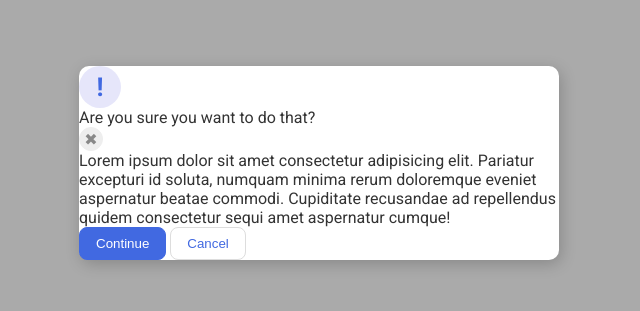
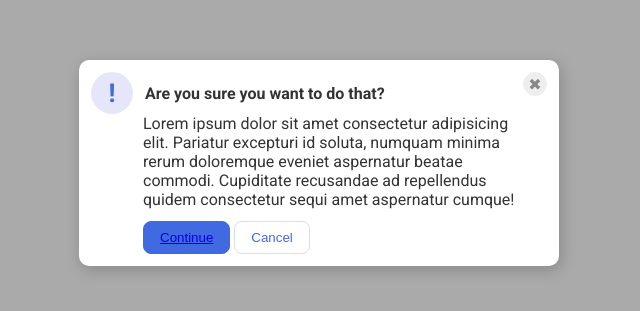
Before and after one commit to AliAkhaev/2work, a plain HTML site: page 05-flex-modal/index.html in a window 1280 px wide. Shown: the part 237-548 px from the top of the page, without its empty margins (321-961 px from the left). Drawn offline with Linux system fonts and the light colour scheme.

Commit message:
ВЫПОЛНИЛ 5 ЗАДАНИЕ

```diff
--- a/05-flex-modal/index.html
+++ b/05-flex-modal/index.html
@@ -9,11 +9,12 @@
   </head>
   <body>
     <div class="modal">
+      <div class="con">
       <div class="icon">!</div>
-      <div class="header">Are you sure you want to do that?</div>
-      <button class="close-button">✖</button>
+      <div class="header"> <strong>Are you sure you want to do that?</strong></div>
+      <button class="close-button">✖</button></div>
       <div class="text">Lorem ipsum dolor sit amet consectetur adipisicing elit. Pariatur excepturi id soluta, numquam minima rerum doloremque eveniet aspernatur beatae commodi. Cupiditate recusandae ad repellendus quidem consectetur sequi amet aspernatur cumque!</div>
-      <button class="continue">Continue</button>
+      <button class="continue"><a href="https://youtube.com/shorts/AcXc8DECeL8?si=IerQRVcKZTMCHTuC">Continue</a></button>
       <button class="cancel">Cancel</button>
     </div>
   </body>
--- a/05-flex-modal/style.css
+++ b/05-flex-modal/style.css
@@ -60,6 +60,9 @@ button.continue {
   background: royalblue;
   border: 1px solid royalblue;
   color: white;
+  margin-left: 64px;
+  margin-top: 12px;
+  margin-bottom: 12px;
 }
 
 button.cancel {
@@ -67,3 +70,20 @@ button.cancel {
   border: 1px solid #ddd;
   color: royalblue;
 }
+.con{
+  display: flex;
+  flex-direction: row;
+  justify-content: flex-start;
+  margin: 12px;
+}
+.header{
+  flex-grow: 1;
+  margin-left: 12px;
+  margin-top: 12px;
+}
+
+.text{
+  margin-left: 64px;
+  margin-right: 32px;
+  margin-top: -12px;
+}
```
